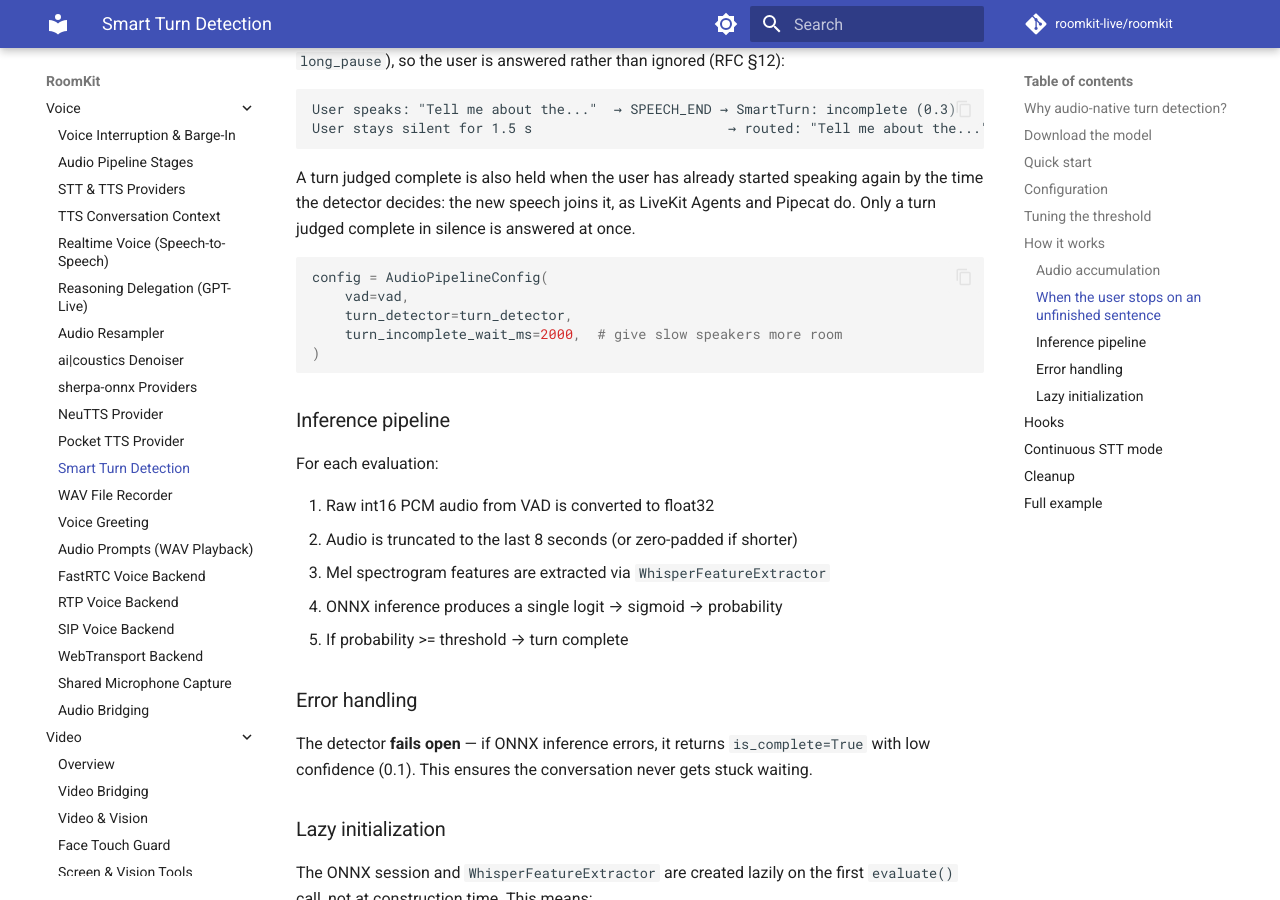
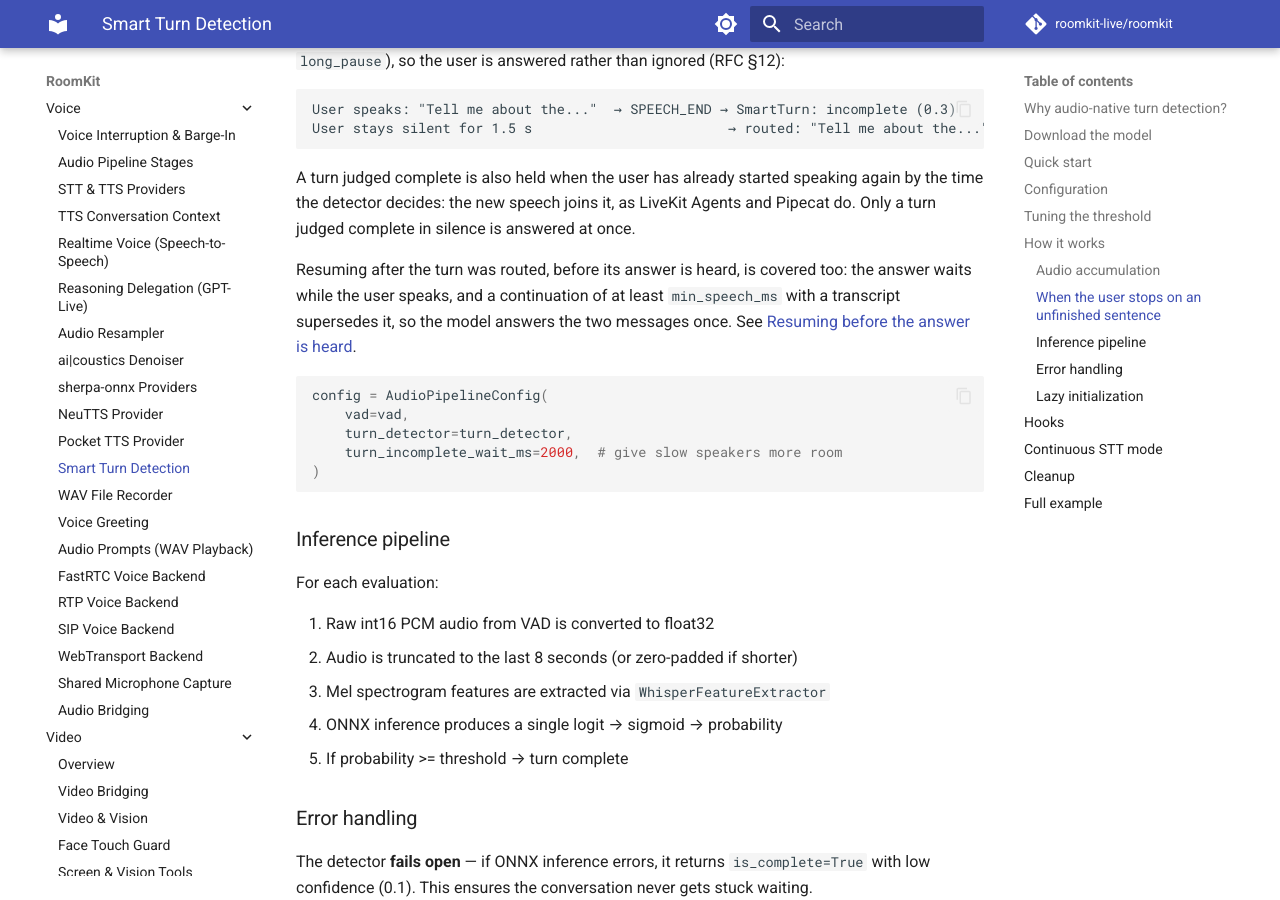
Before and after one commit to roomkit-live/roomkit-docs, an MkDocs documentation site: the page built from docs/guides/smart-turn.md, in a window 1280 px wide and 900 px high, scrolled down 3804 px. Built offline with MkDocs 1.6.1 and Material for MkDocs 9.7.7, drawn with Linux system fonts in a browser that asks for light colours; comment, search, counter and statistics services are not loaded.

Commit message:
docs(voice): an answer not heard yet waits for the user, and is superseded by what they add (RMK-221)

````diff
--- a/docs/guides/smart-turn.md
+++ b/docs/guides/smart-turn.md
@@ -165,6 +165,11 @@ again by the time the detector decides: the new speech joins it, as LiveKit
 Agents and Pipecat do. Only a turn judged complete in silence is answered at
 once.
 
+Resuming after the turn was routed, before its answer is heard, is covered too:
+the answer waits while the user speaks, and a continuation of at least
+`min_speech_ms` with a transcript supersedes it, so the model answers the two
+messages once. See [Resuming before the answer is heard](../features.md#resuming-before-the-answer-is-heard).
+
 ```python
 config = AudioPipelineConfig(
     vad=vad,
````
Also changed, not shown: docs/features.md (+4 -0 lines).
